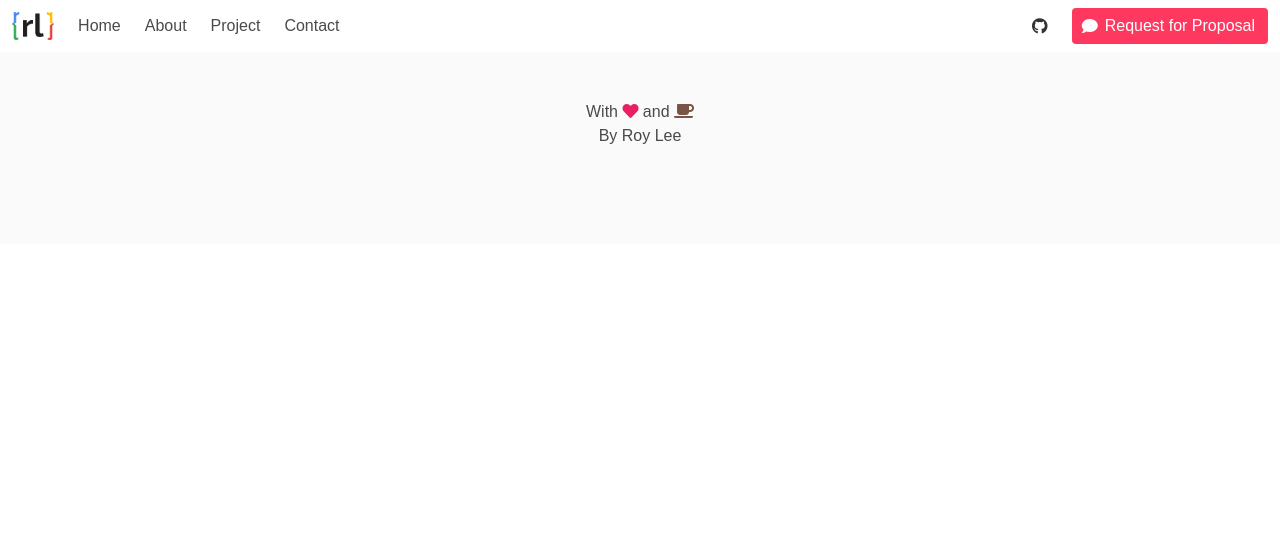
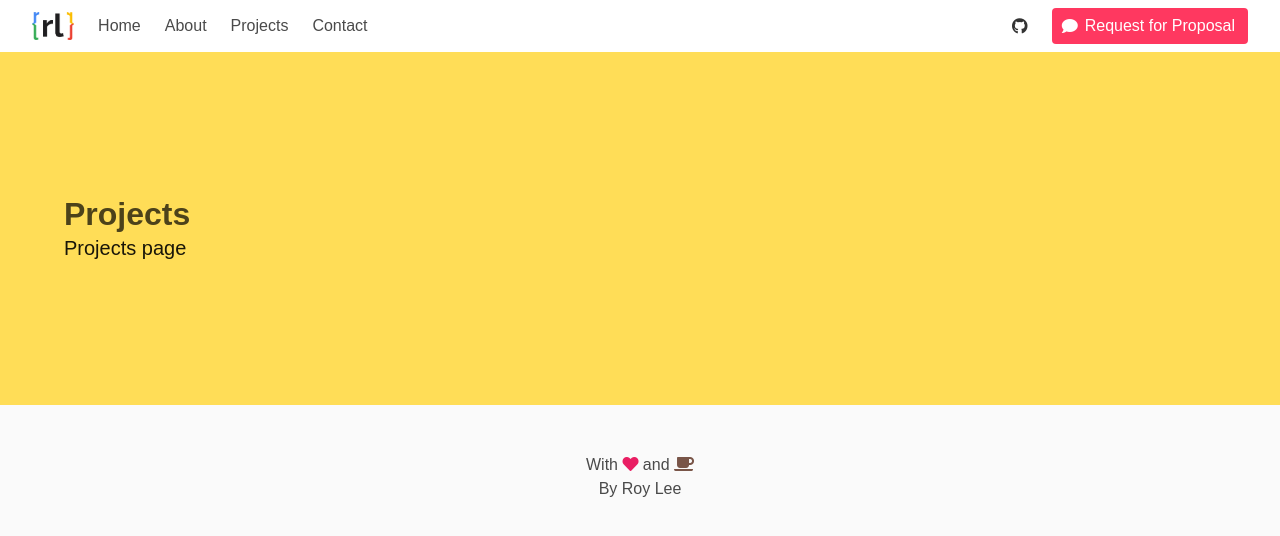
Before and after one commit to roy-lee/roy-lee.github.io-thailandblog, a React (Create React App) app: page /projects in a window 1280 px wide. Shown: the top 536 px of the page. Built offline with nearby package versions, Linux system fonts and the light colour scheme.

Commit message:
React Router working

```diff
--- a/package.json
+++ b/package.json
@@ -6,6 +6,7 @@
     "bulma": "^0.7.1",
     "react": "^16.3.2",
     "react-dom": "^16.3.2",
+    "react-router-dom": "^4.2.2",
     "react-scripts": "1.1.4"
   },
   "scripts": {
--- a/public/index.html
+++ b/public/index.html
@@ -28,30 +28,6 @@
       You need to enable JavaScript to run this app.
     </noscript>
 
-    <script>
-    document.addEventListener('DOMContentLoaded', function () {
-    // Get all "navbar-burger" elements
-    var $navbarBurgers = Array.prototype.slice.call(document.querySelectorAll('.navbar-burger'), 0);
-
-    // Check if there are any nav burgers
-    if ($navbarBurgers.length > 0) {
-
-      // Add a click event on each of them
-      $navbarBurgers.forEach(function ($el) {
-        $el.addEventListener('click', function () {
-
-          // Get the target from the "data-target" attribute
-          var target = $el.dataset.target;
-          var $target = document.getElementById(target);
-
-          // Toggle the class on both the "navbar-burger" and the "navbar-menu"
-          $el.classList.toggle('is-active');
-          $target.classList.toggle('is-active');
-        });
-      });
-    }
-    });
-    </script>
     <div id="root"></div>
     <!--
       This HTML file is a template.
--- a/src/App.js
+++ b/src/App.js
@@ -1,12 +1,28 @@
 import React, { Component } from 'react';
 import './App.css';
-import Layout from './components/Layout';
+import { BrowserRouter as Router, Route } from 'react-router-dom';
+import Header from './components/Header';
+
+import Home from "./pages/Home";
+import About from "./pages/About";
+import Projects from "./pages/Projects";
+import Contact from "./pages/Contact";
+
+import Footer from './components/Footer';
 
 class App extends Component {
   render() {
     return (
-
-        <Layout />
+      <Router>
+        <div>
+          <Header />
+          <Route exact path="/" component={Home}/>
+          <Route path="/about" component={About}/>
+          <Route path="/projects" component={Projects}/>
+          <Route path="/contact" component={Contact}/>
+          <Footer />
+        </div>
+      </Router>
     );
   }
 }
--- a/src/components/Footer.js
+++ b/src/components/Footer.js
@@ -4,7 +4,7 @@ export default class Footer extends Component {
   render() {
     return (
       <footer class="footer">
-        <div class="container">
+        <div class="container is-fullhd">
           <div class="content has-text-centered">
             <p>
               <p>With <i class="fas fa-heart" style={{color: '#E91E63'}}></i> and <i class="fas fa-coffee" style={{color: '#795548'}}></i><br />By Roy Lee</p>
--- a/src/components/Header.js
+++ b/src/components/Header.js
@@ -1,10 +1,23 @@
 import React, { Component } from 'react';
 import logo from '../logo.png';
+
+import {Link} from 'react-router-dom';
+
+function toggleNav() {
+  let nav = document.getElementById("navbar-menu");
+  let className = nav.getAttribute("class");
+  if (className === "nav-right navbar-menu") {
+    nav.className = "nav-right navbar-menu is-active";
+  } else {
+    nav.className = "nav-right navbar-menu";
+  }
+}
 
 export default class Header extends Component {
 
   render() {
     return (
+      <div className="container is-fluid">
         <nav class="navbar ">
           <div class="navbar-brand">
             <a class="navbar-item" href="/">
@@ -13,31 +26,29 @@ export default class Header extends Component {
 
             <a class="navbar-item is-hidden-desktop" href="https://github.com/roy-lee" target="_blank">
               <span class="icon" style={{color: '#333'}}>
+                <i class="fab fa-github"></i>
+              </span>
+            </a>
+
+            <a class="navbar-item is-hidden-desktop" href="https://roylee1.typeform.com/to/mOARTJ" target="_blank">
+              <span class="icon" style={{color: '#FC3C63'}}>
                 <i class="fas fa-comment"></i>
               </span>
             </a>
 
-          <div class="navbar-burger burger" data-target="navMenubd-example">
+            <div class="navbar-burger burger nav-toggle" onClick={toggleNav} data-target="navMenubd-example">
               <span></span>
               <span></span>
               <span></span>
             </div>
           </div>
 
-        <div id="navMenubd-example" class="navbar-menu">
+          <div id="navMenubd-example" class="navbar-menu" id="navbar-menu">
             <div class="navbar-start">
-            <a class="navbar-item " href="http://bulma.io/expo/">
-              Home
-            </a>
-            <a class="navbar-item " href="http://bulma.io/expo/">
-              About
-            </a>
-            <a class="navbar-item " href="http://bulma.io/expo/">
-              Project
-            </a>
-            <a class="navbar-item " href="http://bulma.io/love/">
-              Contact
-            </a>
+              <Link to="/" class="navbar-item ">Home</Link>
+              <Link to="/about" class="navbar-item ">About</Link>
+              <Link to="/projects" class="navbar-item ">Projects</Link>
+              <Link to="/contact" class="navbar-item ">Contact</Link>
             </div>
 
             <div class="navbar-end">
@@ -60,6 +71,7 @@ export default class Header extends Component {
 
           </div>
         </nav>
+      </div>
     );
   }
 }
--- a/src/components/Layout.js
+++ /dev/null
@@ -1,14 +0,0 @@
-import React, { Component } from 'react';
-import Header from './Header';
-import Footer from './Footer';
-
-export default class Layout extends Component {
-  render() {
-    return (
-      <div>
-        <Header />
-        <Footer />
-      </div>
-    );
-  }
-}
--- a/src/pages/About.js
+++ b/src/pages/About.js
@@ -0,0 +1,20 @@
+import React, { Component } from 'react';
+
+export default class About extends Component {
+  render() {
+    return (
+      <section class="hero is-danger is-medium">
+        <div class="hero-body">
+          <div class="container">
+            <h1 class="title">
+              About
+            </h1>
+            <h2 class="subtitle">
+              About page
+            </h2>
+          </div>
+        </div>
+      </section>
+    );
+  }
+}
--- a/src/pages/Contact.js
+++ b/src/pages/Contact.js
@@ -0,0 +1,20 @@
+import React, { Component } from 'react';
+
+export default class Contact extends Component {
+  render() {
+    return (
+      <section class="hero is-info is-medium">
+        <div class="hero-body">
+          <div class="container">
+            <h1 class="title">
+              Contact
+            </h1>
+            <h2 class="subtitle">
+              Contact page
+            </h2>
+          </div>
+        </div>
+      </section>
+    );
+  }
+}
--- a/src/pages/Home.js
+++ b/src/pages/Home.js
@@ -0,0 +1,20 @@
+import React, { Component } from 'react';
+
+export default class Home extends Component {
+  render() {
+    return (
+      <section class="hero is-primary is-medium">
+        <div class="hero-body">
+          <div class="container">
+            <h1 class="title">
+              Home
+            </h1>
+            <h2 class="subtitle">
+              Home page
+            </h2>
+          </div>
+        </div>
+      </section>
+    );
+  }
+}
--- a/src/pages/Projects.js
+++ b/src/pages/Projects.js
@@ -0,0 +1,20 @@
+import React, { Component } from 'react';
+
+export default class Projects extends Component {
+  render() {
+    return (
+      <section class="hero is-warning is-medium">
+        <div class="hero-body">
+          <div class="container">
+            <h1 class="title">
+              Projects
+            </h1>
+            <h2 class="subtitle">
+              Projects page
+            </h2>
+          </div>
+        </div>
+      </section>
+    );
+  }
+}
```
Also changed, not shown: src/components/Content.js (deleted), 1 other file (tests, documents, lock files or other folders). Lines whose indentation alone changed are shown as unchanged.
